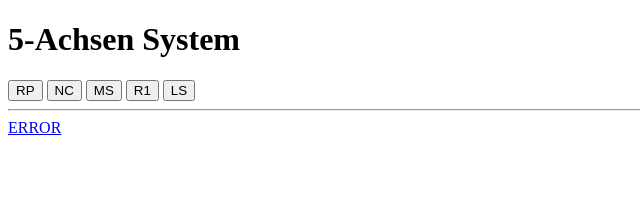
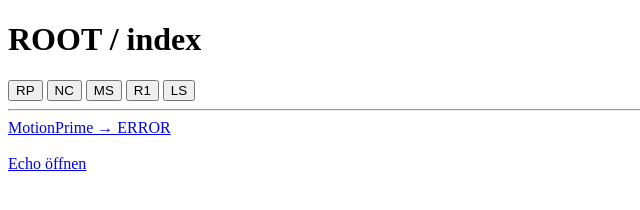
Before and after one commit to iki1uc/RESPO_MOTION_PRIME, a plain HTML site: page index.html in a window 1280 px wide. Shown: the whole page, without its empty margins (0-640 px from the left). Drawn offline with Linux system fonts and the light colour scheme.

Commit message:
Update index.html

```diff
--- a/index.html
+++ b/index.html
@@ -2,13 +2,13 @@
 <html lang="de">
 <head>
 <meta charset="UTF-8">
-<title>index</title>
+<title>ROOT</title>
 </head>
 <body>
 
-<h1>5-Achsen System</h1>
+<h1>ROOT / index</h1>
 
-<!-- Die 5 Achsen -->
+<!-- 5 Achsen -->
 <form action="echo.html" method="get">
   <button name="active" value="RP">RP</button>
   <button name="active" value="NC">NC</button>
@@ -19,8 +19,13 @@
 
 <hr>
 
-<!-- ERROR direkt aus ROOT senden -->
-<a href="error.html?from=index&hint=ROOT+sendet+Fehler">ERROR</a>
+<!-- Motion Prime Fehler senden -->
+<a href="error.html?from=MotionPrime&active=NC&hint=MotionPrime+Fehler">MotionPrime → ERROR</a>
+
+<br><br>
+
+<!-- Echo öffnen -->
+<a href="echo.html">Echo öffnen</a>
 
 </body>
 </html>
```
